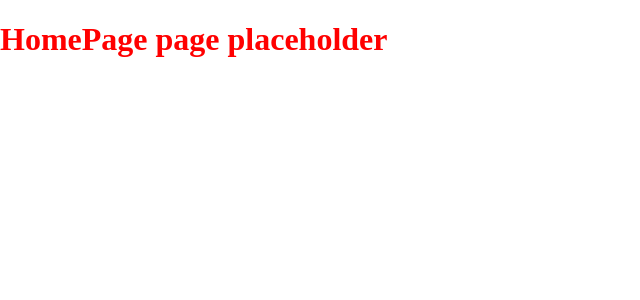
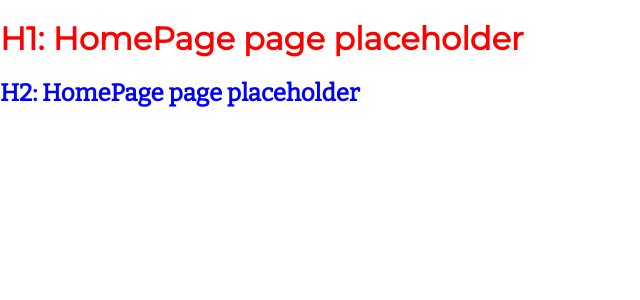
Before and after one commit to ooloo-io/reddit-timer-martink-rsa, a React (Create React App) app: page / in a window 1280 px wide. Shown: the top 300 px of the page, without its empty margins (0-640 px from the left). Built offline with nearby package versions, Linux system fonts and the light colour scheme.

Commit message:
Added font weights, added styles to own file

```diff
--- a/public/index.html
+++ b/public/index.html
@@ -25,7 +25,7 @@
       Learn how to configure a non-root public URL by running `npm run build`.
     -->
     <link
-      href="https://fonts.googleapis.com/css?family=Bitter|Montserrat&display=swap"
+      href="https://fonts.googleapis.com/css?family=Bitter:400|Montserrat:400&display=swap"
       rel="stylesheet"
     />
     <title>React App</title>
--- a/src/pages/HomePage/HomePage.js
+++ b/src/pages/HomePage/HomePage.js
@@ -1,12 +1,13 @@
 import React from 'react';
-import styled from 'styled-components';
-
-const Heading = styled.h1`
-  color: ${(props) => props.theme.colors.primary.main};
-`;
+import { Heading1, Heading2 } from './HomePage.style';
 
 function HomePage() {
-  return <Heading>HomePage page placeholder</Heading>;
+  return (
+    <section>
+      <Heading1>H1: HomePage page placeholder</Heading1>
+      <Heading2>H2: HomePage page placeholder</Heading2>
+    </section>
+  );
 }
 
 export default HomePage;
--- /dev/null
+++ b/src/pages/HomePage/HomePage.style.js
@@ -0,0 +1,13 @@
+import styled from 'styled-components';
+
+const Heading1 = styled.h1`
+  font-family: 'Montserrat', sans-serif;
+  color: ${(props) => props.theme.colors.primary.main};
+`;
+
+const Heading2 = styled.h2`
+  font-family: 'Bitter', sans-serif;
+  color: ${(props) => props.theme.colors.secondary.main};
+`;
+
+export { Heading1, Heading2 };
```
